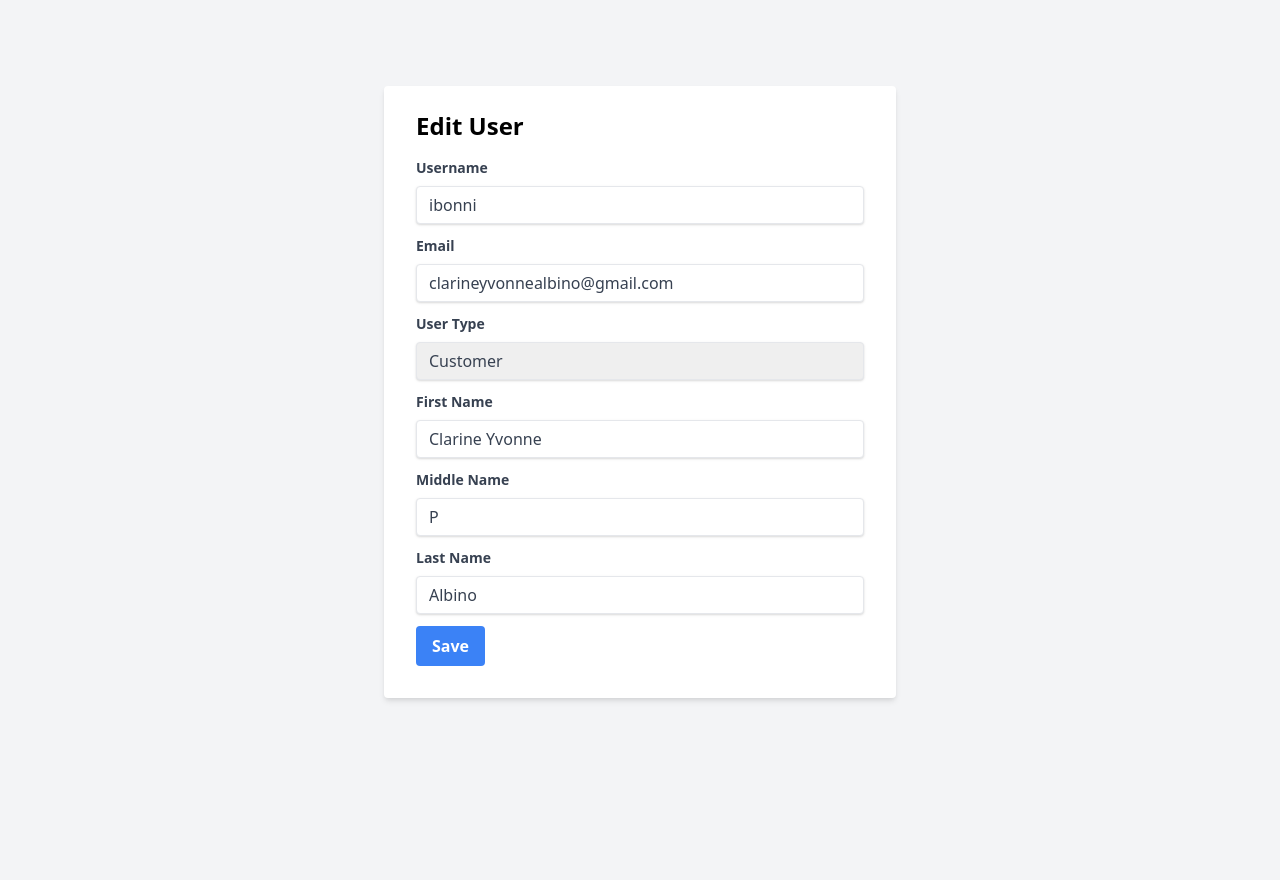
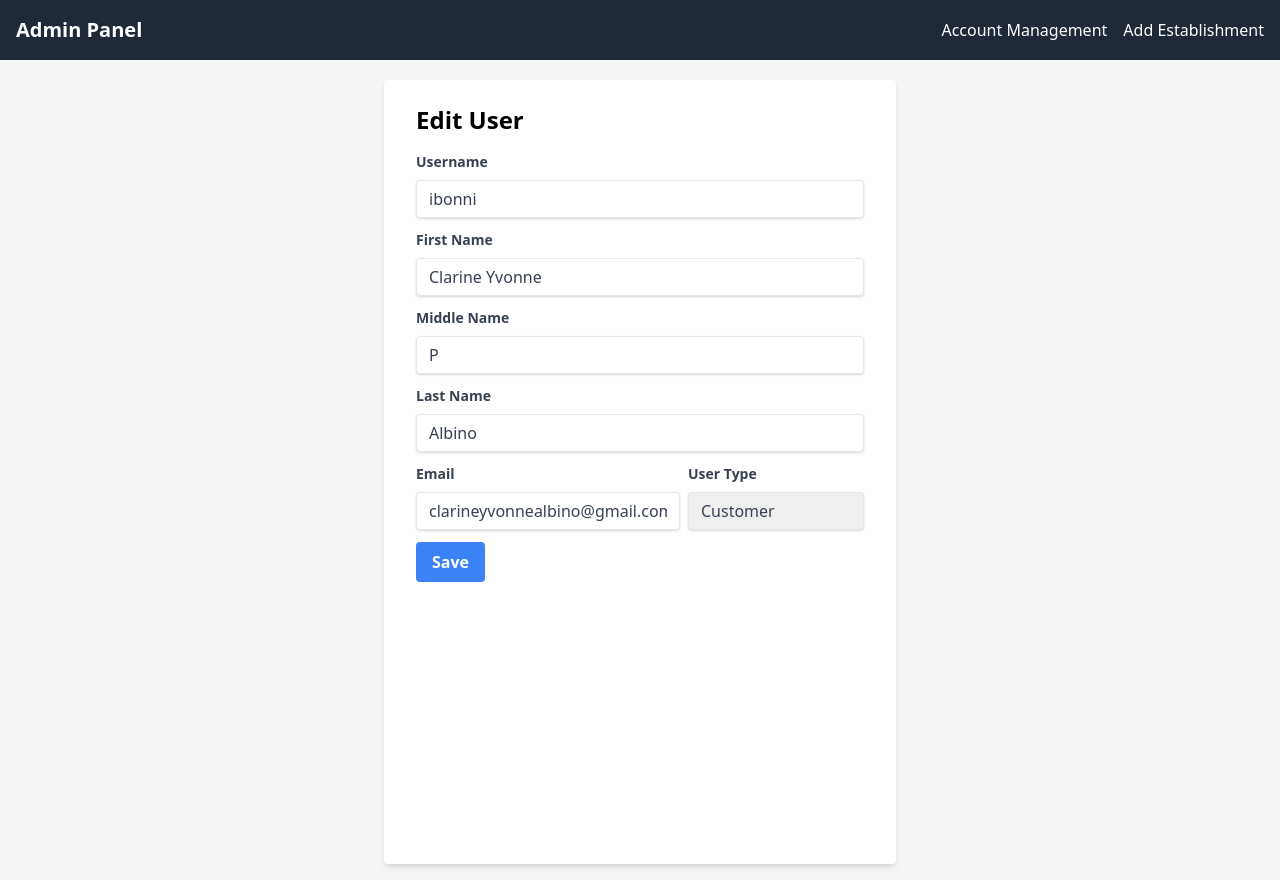
Before and after one commit to MarPaulPalacio/CMSC-127-Best-Group-AVP, a Flask app: page /admin/edit-user/1 in a window 1280 px wide. Before the commit the page ends 701 px from the top, so only its background shows below. Run offline with Flask 3, Linux system fonts and the light colour scheme; data comes from the database, SQL or seed files in the repository; both versions use the stored data as it was after the commit.

Commit message:
feat: Add Admin navbar

```diff
--- a/app.py
+++ b/app.py
@@ -221,7 +221,6 @@ def delete_user(user_id):
     connection.close()
     return redirect(url_for('see_users'))
 
-
 # Create food establishment
 @app.route('/admin/add-establishment', methods = ['GET','POST'])
 def add_est():
--- a/templates/AddEst.html
+++ b/templates/AddEst.html
@@ -6,7 +6,9 @@
     <title>Add Establishment</title>
     <link href="https://cdn.jsdelivr.net/npm/tailwindcss@2.2.19/dist/tailwind.min.css" rel="stylesheet">
 </head>
-<body class="flex justify-center items-center h-screen">
+<body class="flex flex-col justify-center items-center h-screen">
+    <!-- Include the navigation bar -->
+    {% include 'AdminNav.html' %}
     <form class="bg-white shadow-md rounded px-8 pt-6 pb-8 mb-4 w-1/3" method="post">
         <div class="mb-3">
             <label class="block text-gray-700 text-sm font-bold mb-2" for="est_name">
--- /dev/null
+++ b/templates/AdminNav.html
@@ -0,0 +1,11 @@
+<!-- AdminNav.html -->
+<nav class="bg-gray-800 p-4 fixed top-0 left-0 w-full z-10">
+    <div class="container mx-auto flex justify-between items-center">
+        <a class="text-white text-xl font-bold" href="/">Admin Panel</a>
+        <div class="flex space-x-4">
+            <a class="text-white" href="/admin/user-list">Account Management</a>
+            <a class="text-white" href="/admin/add-establishment">Add Establishment</a>
+            <!-- Add more navigation links as needed -->
+        </div>
+    </div>
+</nav>
--- a/templates/EditUser.html
+++ b/templates/EditUser.html
@@ -6,7 +6,9 @@
     <title>Edit User</title>
     <link href="https://cdn.jsdelivr.net/npm/tailwindcss@2.2.19/dist/tailwind.min.css" rel="stylesheet">
 </head>
-<body class="flex justify-center items-center h-screen bg-gray-100">
+<body class="flex mt-20 justify-center h-screen bg-gray-100">
+    <!-- Include the navigation bar -->
+    {% include 'AdminNav.html' %}
     <form class="bg-white shadow-md rounded px-8 pt-6 pb-8 mb-4 w-full max-w-lg" method="post">
         <h1 class="text-2xl font-bold mb-4">Edit User</h1>
         <div class="mb-3">
@@ -14,21 +16,6 @@
                 Username
             </label>
             <input class="shadow appearance-none border rounded w-full py-2 px-3 text-gray-700 leading-tight focus:outline-none focus:shadow-outline" id="username" name="username" type="text" value="{{ user[1] }}">
-        </div>
-        <div class="mb-3">
-            <label class="block text-gray-700 text-sm font-bold mb-2" for="email">
-                Email
-            </label>
-            <input class="shadow appearance-none border rounded w-full py-2 px-3 text-gray-700 leading-tight focus:outline-none focus:shadow-outline" id="email" name="email" type="email" value="{{ user[2] }}">
-        </div>
-        <div class="mb-3">
-            <label class="block text-gray-700 text-sm font-bold mb-2" for="user_type">
-                User Type
-            </label>
-            <select class="shadow appearance-none border rounded w-full py-2 px-3 text-gray-700 leading-tight focus:outline-none focus:shadow-outline" id="user_type" name="user_type">
-                <option value="customer" {% if user[3] == 'customer' %}selected{% endif %}>Customer</option>
-                <option value="owner" {% if user[3] == 'owner' %}selected{% endif %}>Owner</option>
-            </select>
         </div>
         <div class="mb-3">
             <label class="block text-gray-700 text-sm font-bold mb-2" for="firstname">
@@ -48,7 +35,24 @@
             </label>
             <input class="shadow appearance-none border rounded w-full py-2 px-3 text-gray-700 leading-tight focus:outline-none focus:shadow-outline" id="lastname" name="lastname" type="text" value="{{ user[6] }}">
         </div>
-        <div class="flex items-center justify-between">
+        <div class="flex space-x-2 mb-3">
+            <div class="w-3/5">
+                <label class="block text-gray-700 text-sm font-bold mb-2" for="email">
+                    Email
+                </label>
+                <input class="shadow appearance-none border rounded w-full py-2 px-3 text-gray-700 leading-tight focus:outline-none focus:shadow-outline" id="email" name="email" type="email" value="{{ user[2] }}">
+            </div>
+            <div class="w-2/5">
+                <label class="block text-gray-700 text-sm font-bold mb-2" for="user_type">
+                    User Type
+                </label>
+                <select class="shadow appearance-none border rounded w-full py-2 px-3 text-gray-700 leading-tight focus:outline-none focus:shadow-outline" id="user_type" name="user_type">
+                    <option value="customer" {% if user[3] == 'customer' %}selected{% endif %}>Customer</option>
+                    <option value="owner" {% if user[3] == 'owner' %}selected{% endif %}>Owner</option>
+                </select>
+            </div>
+        </div>
+        <div class="flex items-center justify-between mt-3">
             <button class="bg-blue-500 hover:bg-blue-700 text-white font-bold py-2 px-4 rounded focus:outline-none focus:shadow-outline" type="submit">
                 Save
             </button>
--- a/templates/UserList.html
+++ b/templates/UserList.html
@@ -11,7 +11,9 @@
         }
     </style>
 </head>
-<body class="flex justify-center items-center h-screen bg-gray-100">
+<body class="flex flex-col mt-24 items-center h-screen bg-gray-100">
+    <!-- Include the navigation bar -->
+    {% include 'AdminNav.html' %}
     <div class="w-full max-w-6xl">
         <h1 class="text-2xl font-bold mb-4">User List</h1>
         <table class="min-w-full bg-white shadow-md rounded">
```
Also changed, not shown: templates/success.html (deleted, +0 -12 lines), project.db.
